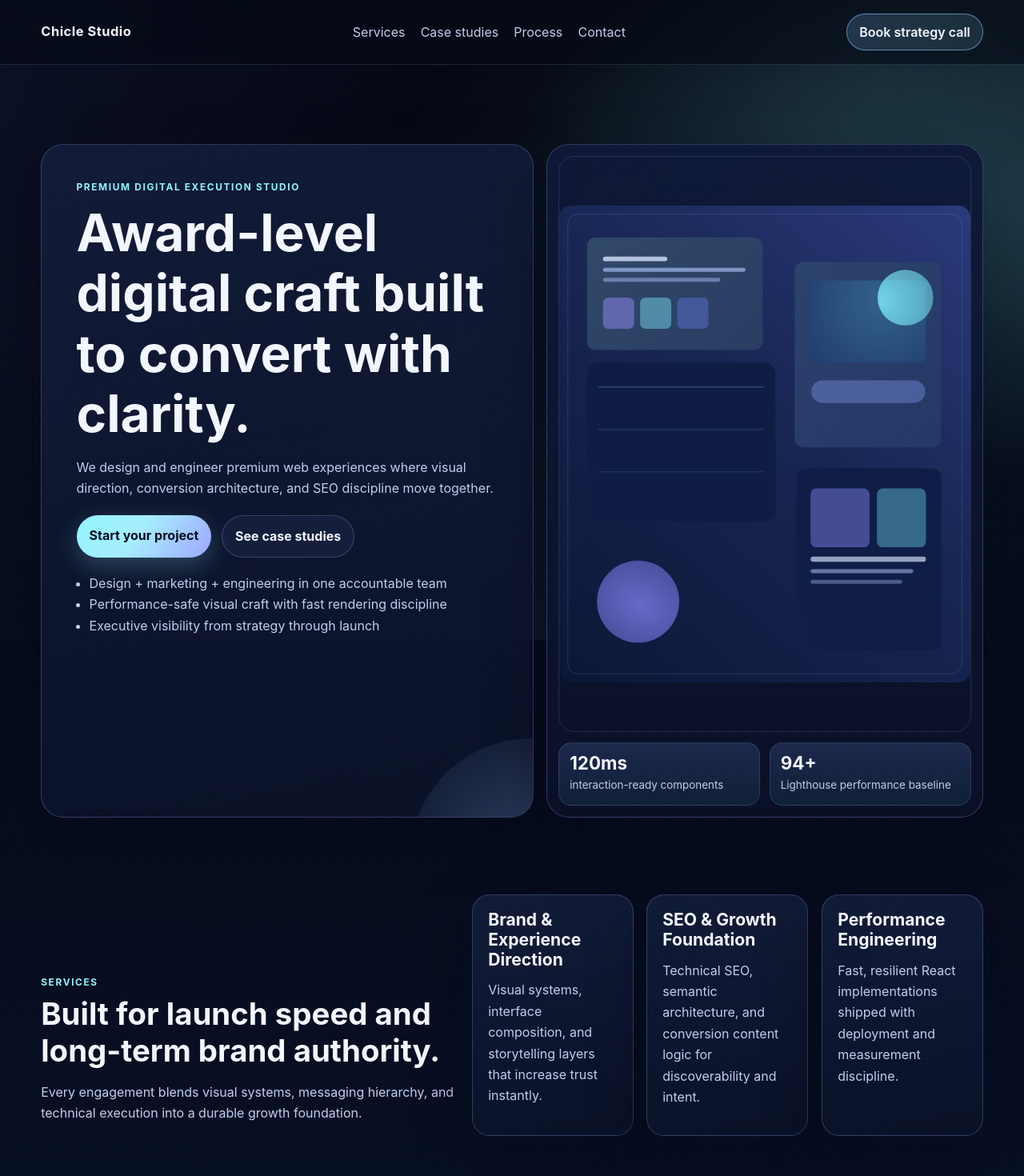
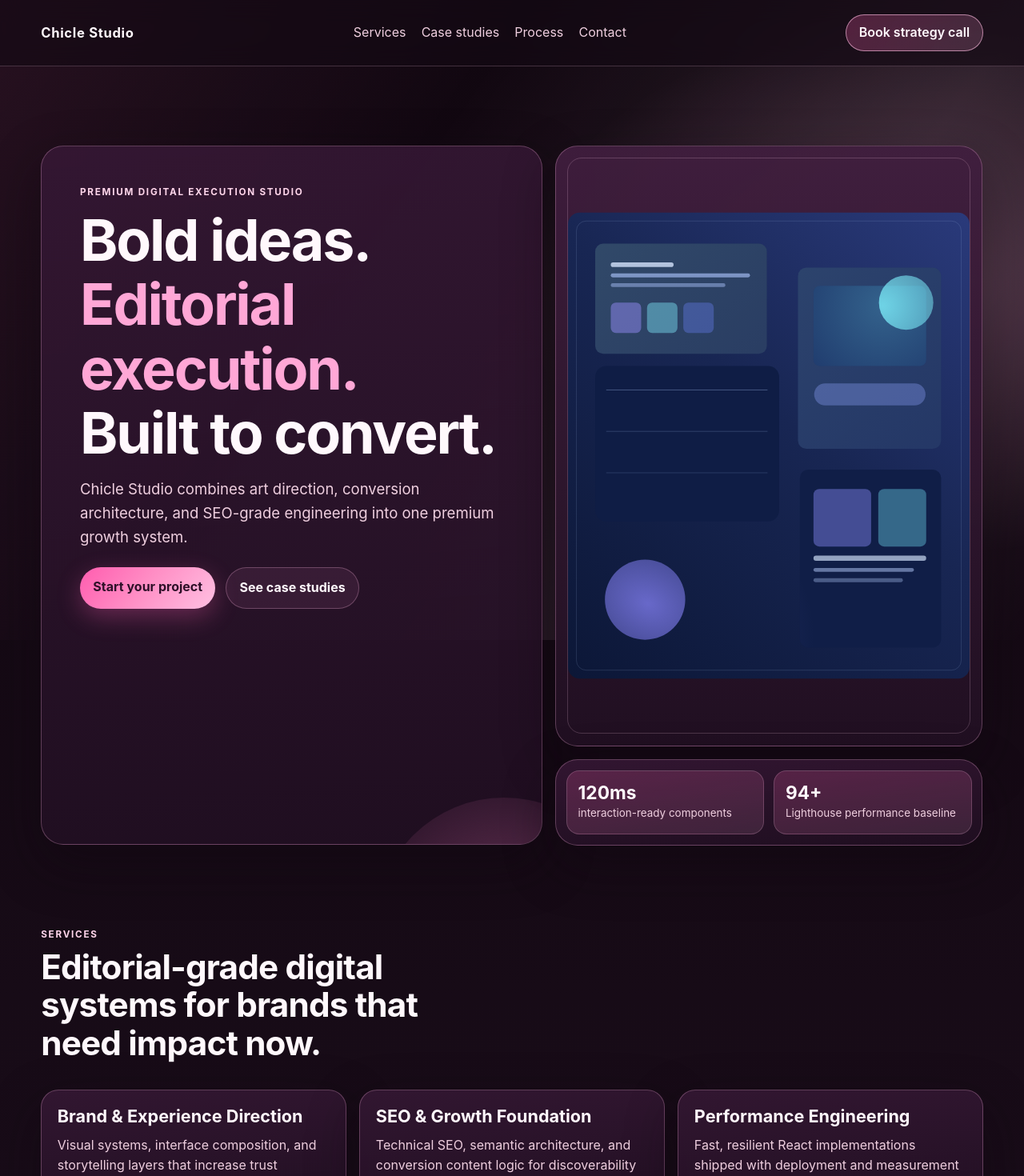
Before and after one commit to agencia-creativa/website, a React (Vite) app: page / in a window 1280 px wide. Shown: the top 1470 px of the page at 80% size. Built offline with nearby package versions, Linux system fonts and the light colour scheme.

Commit message:
feat: shift homepage to bold editorial chicle-pink direction

```diff
--- a/src/main.tsx
+++ b/src/main.tsx
@@ -83,13 +83,17 @@ function App() {
 
       <main id="main-content">
         <section className="hero" id="top" aria-labelledby="hero-title">
-          <div className="container hero-grid">
+          <div className="container hero-layout">
             <div className="hero-copy-shell" data-reveal>
               <p className="eyebrow">Premium digital execution studio</p>
-              <h1 id="hero-title">Award-level digital craft built to convert with clarity.</h1>
+              <h1 id="hero-title">
+                <span className="display-line">Bold ideas.</span>
+                <span className="display-line">Editorial execution.</span>
+                <span className="display-line">Built to convert.</span>
+              </h1>
               <p className="hero-copy">
-                We design and engineer premium web experiences where visual direction, conversion architecture, and SEO
-                discipline move together.
+                Chicle Studio combines art direction, conversion architecture, and SEO-grade engineering into one premium growth
+                system.
               </p>
               <div className="hero-actions">
                 <a className="btn btn-primary" href="mailto:hola@chiclestudio.com?subject=Start%20a%20project">
@@ -99,11 +103,6 @@ function App() {
                   See case studies
                 </a>
               </div>
-              <ul className="trust-points" aria-label="Trust signals">
-                <li>Design + marketing + engineering in one accountable team</li>
-                <li>Performance-safe visual craft with fast rendering discipline</li>
-                <li>Executive visibility from strategy through launch</li>
-              </ul>
             </div>
 
             <aside className="hero-visual" aria-label="Studio highlights" data-reveal>
@@ -115,7 +114,9 @@ function App() {
                 decoding="async"
                 alt="Abstract editorial collage representing premium digital direction"
               />
-              <div className="hero-kpis">
+            </aside>
+
+            <div className="hero-kpis" aria-label="Performance highlights" data-reveal>
               <article>
                 <strong>120ms</strong>
                 <span>interaction-ready components</span>
@@ -125,26 +126,21 @@ function App() {
                 <span>Lighthouse performance baseline</span>
               </article>
             </div>
-            </aside>
           </div>
         </section>
 
         <section className="section section-services" id="services" aria-labelledby="services-title">
-          <div className="container editorial-grid">
-            <div data-reveal>
+          <div className="container services-layout">
+            <div className="section-lead" data-reveal>
               <p className="eyebrow">Services</p>
-              <h2 id="services-title">Built for launch speed and long-term brand authority.</h2>
-              <p>
-                Every engagement blends visual systems, messaging hierarchy, and technical execution into a durable
-                growth foundation.
-              </p>
+              <h2 id="services-title">Editorial-grade digital systems for brands that need impact now.</h2>
             </div>
             <div className="service-grid">
               <article className="surface-card" data-reveal>
                 <h3>Brand & Experience Direction</h3>
                 <p>Visual systems, interface composition, and storytelling layers that increase trust instantly.</p>
               </article>
-              <article className="surface-card" data-reveal>
+              <article className="surface-card offset-card" data-reveal>
                 <h3>SEO & Growth Foundation</h3>
                 <p>Technical SEO, semantic architecture, and conversion content logic for discoverability and intent.</p>
               </article>
@@ -161,7 +157,7 @@ function App() {
             <div className="section-head" data-reveal>
               <div>
                 <p className="eyebrow">Selected work</p>
-                <h2 id="work-title">Case studies with richer narrative and visual context.</h2>
+                <h2 id="work-title">Case studies with measurable growth impact and premium execution craft.</h2>
               </div>
               <a className="text-link" href="mailto:hola@chiclestudio.com?subject=Request%20full%20case%20study">
                 Request full case-study deck
@@ -213,12 +209,12 @@ function App() {
         </section>
 
         <section className="section" id="process" aria-labelledby="process-title">
-          <div className="container">
+          <div className="container process-shell">
             <p className="eyebrow" data-reveal>
               Execution model
             </p>
             <h2 id="process-title" data-reveal>
-              A disciplined cadence with craft-level detail at every stage.
+              Creative ambition, engineered with precision.
             </h2>
             <ol className="process-grid">
               <li data-reveal>
@@ -247,8 +243,8 @@ function App() {
               <p className="eyebrow">Ready to scale?</p>
               <h2 id="contact-title">Let’s launch your next high-impact digital experience.</h2>
               <p>
-                Share your goals and timelines. We’ll reply with a focused proposal covering scope, milestones, and
-                expected business outcomes.
+                Share your goals and timelines. We’ll reply with a focused proposal covering scope, milestones, and expected
+                business outcomes.
               </p>
             </div>
             <div className="contact-actions">
--- a/src/styles.css
+++ b/src/styles.css
@@ -1,19 +1,23 @@
 :root {
-  --bg: #050813;
-  --bg-soft: #0a1127;
-  --surface: rgba(14, 22, 45, 0.78);
-  --surface-strong: rgba(17, 27, 56, 0.95);
-  --line: rgba(164, 191, 255, 0.24);
-  --line-soft: rgba(164, 191, 255, 0.16);
-  --text: #f2f6ff;
-  --muted: #c0ceed;
-  --primary: #93f4ff;
-  --primary-2: #8197ff;
-  --accent: #9e8dff;
+  --bg: #110710;
+  --bg-soft: #1a0d1a;
+  --surface: rgba(39, 18, 40, 0.74);
+  --surface-strong: rgba(52, 24, 53, 0.92);
+  --line: rgba(255, 182, 224, 0.28);
+  --line-soft: rgba(255, 202, 232, 0.2);
+  --text: #fff8fc;
+  --muted: #efcfdf;
+  --primary: #ff5caf;
+  --primary-strong: #ff3f9a;
+  --accent: #ffa7d6;
+  --accent-soft: #ffd6eb;
+  --neutral-900: #1a1118;
+  --neutral-800: #2a1626;
+  --neutral-700: #3b1f35;
   --radius-xl: 28px;
   --radius-lg: 22px;
   --radius-md: 16px;
-  --shadow: 0 24px 70px rgba(3, 8, 22, 0.42);
+  --shadow: 0 24px 64px rgba(16, 6, 16, 0.45);
   --ease-smooth: 460ms cubic-bezier(0.22, 1, 0.36, 1);
 }
 
@@ -29,11 +33,11 @@ body {
   margin: 0;
   font-family: Inter, ui-sans-serif, system-ui, -apple-system, Segoe UI, Roboto, Helvetica, Arial, sans-serif;
   color: var(--text);
-  line-height: 1.65;
+  line-height: 1.6;
   background:
-    radial-gradient(1200px 640px at 8% -16%, rgba(145, 170, 255, 0.27), transparent 62%),
-    radial-gradient(940px 560px at 94% 6%, rgba(111, 243, 255, 0.2), transparent 62%),
-    linear-gradient(180deg, #050813 0%, #081025 38%, #0a1531 100%);
+    radial-gradient(900px 560px at 12% -10%, rgba(255, 95, 175, 0.32), transparent 64%),
+    radial-gradient(880px 560px at 92% 8%, rgba(255, 175, 218, 0.22), transparent 60%),
+    linear-gradient(180deg, #110710 0%, #1a0d1a 42%, #1f1021 100%);
 }
 
 body::before {
@@ -41,7 +45,7 @@ body::before {
   position: fixed;
   inset: 0;
   pointer-events: none;
-  background: linear-gradient(120deg, rgba(84, 105, 255, 0.08), transparent 34%, rgba(146, 243, 255, 0.06) 66%, transparent);
+  background: linear-gradient(125deg, rgba(255, 107, 186, 0.09), transparent 36%, rgba(255, 214, 235, 0.1) 70%, transparent);
   mix-blend-mode: screen;
   z-index: -1;
 }
@@ -67,7 +71,7 @@ img {
 }
 
 .container {
-  width: min(1180px, 92vw);
+  width: min(1200px, 92vw);
   margin: 0 auto;
 }
 
@@ -75,13 +79,13 @@ img {
   position: sticky;
   top: 0;
   z-index: 20;
-  background: rgba(6, 10, 22, 0.62);
+  background: rgba(21, 10, 20, 0.66);
   border-bottom: 1px solid var(--line-soft);
   backdrop-filter: blur(14px);
 }
 
 .nav-shell {
-  min-height: 80px;
+  min-height: 82px;
   display: flex;
   align-items: center;
   justify-content: space-between;
@@ -91,9 +95,9 @@ img {
 .brand {
   color: var(--text);
   text-decoration: none;
-  font-size: 1.03rem;
+  font-size: 1.04rem;
   font-weight: 700;
-  letter-spacing: 0.03em;
+  letter-spacing: 0.04em;
 }
 
 .main-nav {
@@ -116,35 +120,37 @@ img {
 }
 
 .nav-cta {
-  border: 1px solid rgba(137, 196, 255, 0.58);
+  border: 1px solid rgba(255, 190, 226, 0.62);
   color: var(--text);
   text-decoration: none;
   font-weight: 600;
-  padding: 0.56rem 0.94rem;
+  padding: 0.58rem 0.98rem;
   border-radius: 999px;
   white-space: nowrap;
-  background: linear-gradient(120deg, rgba(137, 196, 255, 0.2), rgba(139, 238, 255, 0.12));
+  background: linear-gradient(125deg, rgba(255, 93, 175, 0.26), rgba(255, 173, 219, 0.18));
   transition: transform 180ms ease, border-color 180ms ease;
 }
 
 .nav-cta:hover {
   transform: translateY(-1px);
-  border-color: rgba(180, 234, 255, 0.9);
+  border-color: rgba(255, 220, 240, 0.95);
 }
 
 .hero {
-  padding: clamp(3.2rem, 8vw, 6.2rem) 0 2rem;
+  padding: clamp(3rem, 8vw, 6.2rem) 0 1rem;
 }
 
-.hero-grid {
+.hero-layout {
   display: grid;
+  grid-template-columns: 1.08fr 0.92fr;
+  grid-template-rows: auto auto;
   gap: 1rem;
-  grid-template-columns: 1.06fr 0.94fr;
   align-items: stretch;
 }
 
 .hero-copy-shell,
 .hero-visual,
+.hero-kpis,
 .surface-card,
 .case-card,
 .process-grid li,
@@ -152,55 +158,61 @@ img {
   border: 1px solid var(--line);
   border-radius: var(--radius-xl);
   box-shadow: var(--shadow);
-  background: linear-gradient(170deg, rgba(20, 31, 61, 0.84), rgba(11, 18, 40, 0.9));
+  background: linear-gradient(175deg, rgba(54, 24, 53, 0.88), rgba(32, 15, 33, 0.94));
 }
 
 .hero-copy-shell {
+  grid-column: 1;
+  grid-row: 1 / span 2;
   position: relative;
-  padding: clamp(1.5rem, 3.4vw, 2.8rem);
+  padding: clamp(1.7rem, 4vw, 3rem);
   overflow: hidden;
 }
 
 .hero-copy-shell::after {
   content: '';
   position: absolute;
-  inset: auto -24% -24% auto;
-  width: 300px;
-  height: 300px;
+  right: -18%;
+  bottom: -30%;
+  width: 320px;
+  height: 320px;
   border-radius: 50%;
-  background: radial-gradient(circle, rgba(148, 189, 255, 0.28), rgba(148, 189, 255, 0));
+  background: radial-gradient(circle, rgba(255, 126, 196, 0.32), rgba(255, 126, 196, 0));
   pointer-events: none;
 }
 
 .hero-visual {
+  grid-column: 2;
+  grid-row: 1;
   padding: 0.9rem;
-  display: grid;
-  gap: 0.8rem;
-  background: linear-gradient(180deg, rgba(15, 25, 56, 0.96), rgba(10, 17, 39, 0.95));
+  background: linear-gradient(180deg, rgba(64, 30, 62, 0.95), rgba(33, 16, 34, 0.95));
 }
 
 .hero-visual img {
   width: 100%;
-  border-radius: 20px;
+  border-radius: 18px;
   border: 1px solid var(--line-soft);
 }
 
 .hero-kpis {
+  grid-column: 2;
+  grid-row: 2;
   display: grid;
   grid-template-columns: 1fr 1fr;
   gap: 0.75rem;
+  padding: 0.8rem;
 }
 
 .hero-kpis article {
-  padding: 0.8rem;
+  padding: 0.86rem;
   border-radius: var(--radius-md);
   border: 1px solid var(--line-soft);
-  background: linear-gradient(180deg, rgba(128, 154, 255, 0.17), rgba(92, 226, 255, 0.08));
+  background: linear-gradient(170deg, rgba(255, 95, 175, 0.2), rgba(255, 181, 223, 0.12));
 }
 
 .hero-kpis strong {
   display: block;
-  font-size: 1.4rem;
+  font-size: 1.42rem;
   line-height: 1.1;
 }
 
@@ -211,10 +223,10 @@ img {
 
 .eyebrow {
   margin: 0;
-  color: var(--primary);
+  color: var(--accent-soft);
   text-transform: uppercase;
-  letter-spacing: 0.14em;
-  font-size: 0.74rem;
+  letter-spacing: 0.15em;
+  font-size: 0.73rem;
   font-weight: 700;
 }
 
@@ -223,25 +235,35 @@ h2,
 h3,
 h4 {
   color: var(--text);
-  line-height: 1.18;
+  line-height: 1.12;
   margin-top: 0;
 }
 
 h1 {
-  margin: 0.55rem 0 1rem;
-  font-size: clamp(2.15rem, 5vw, 4rem);
-  max-width: 14ch;
+  margin: 0.65rem 0 1rem;
+  font-size: clamp(2.3rem, 5.6vw, 4.8rem);
+  max-width: 11ch;
+  letter-spacing: -0.03em;
+}
+
+.display-line {
+  display: block;
+}
+
+.display-line:nth-child(2) {
+  color: var(--accent);
 }
 
 h2 {
   margin: 0.45rem 0 1rem;
-  font-size: clamp(1.6rem, 3.1vw, 2.4rem);
-  max-width: 21ch;
+  font-size: clamp(1.8rem, 3.3vw, 2.8rem);
+  max-width: 18ch;
+  letter-spacing: -0.02em;
 }
 
 h3 {
   margin-bottom: 0.72rem;
-  font-size: clamp(1.08rem, 1.7vw, 1.32rem);
+  font-size: clamp(1.08rem, 1.7vw, 1.35rem);
 }
 
 h4 {
@@ -249,7 +271,7 @@ h4 {
   font-size: 0.84rem;
   text-transform: uppercase;
   letter-spacing: 0.1em;
-  color: #d8e5ff;
+  color: var(--accent-soft);
 }
 
 p,
@@ -259,12 +281,13 @@ li {
 }
 
 .hero-copy {
-  max-width: 58ch;
+  max-width: 53ch;
+  font-size: clamp(1rem, 1.55vw, 1.16rem);
 }
 
 .hero-actions,
 .contact-actions {
-  margin-top: 1.3rem;
+  margin-top: 1.4rem;
   display: flex;
   flex-wrap: wrap;
   gap: 0.8rem;
@@ -274,7 +297,7 @@ li {
   border-radius: 999px;
   text-decoration: none;
   font-weight: 700;
-  padding: 0.74rem 1rem;
+  padding: 0.76rem 1.02rem;
   transition: transform 180ms ease, box-shadow 180ms ease, border-color 180ms ease;
 }
 
@@ -283,39 +306,40 @@ li {
 }
 
 .btn-primary {
-  color: #071022;
-  background: linear-gradient(125deg, var(--primary), #a6eeff 44%, #9ea6ff);
-  box-shadow: 0 10px 30px rgba(139, 236, 255, 0.24);
+  color: #2e1028;
+  background: linear-gradient(130deg, var(--primary), #ff8fc5 48%, #ffc0e2);
+  box-shadow: 0 10px 30px rgba(255, 96, 178, 0.3);
 }
 
 .btn-primary:hover {
-  box-shadow: 0 18px 34px rgba(139, 236, 255, 0.33);
+  box-shadow: 0 18px 34px rgba(255, 96, 178, 0.4);
 }
 
 .btn-ghost {
   border: 1px solid var(--line);
   color: var(--text);
-  background: rgba(119, 146, 220, 0.08);
+  background: rgba(255, 151, 208, 0.08);
 }
 
 .btn-ghost:hover {
-  border-color: rgba(167, 210, 255, 0.8);
-}
-
-.trust-points {
-  margin: 1.2rem 0 0;
-  padding-left: 1rem;
+  border-color: rgba(255, 214, 235, 0.86);
 }
 
 .section {
-  padding: clamp(2rem, 6vw, 4rem) 0 0.7rem;
+  padding: clamp(2.6rem, 6.2vw, 5rem) 0 0.8rem;
 }
 
-.editorial-grid {
+.section-services {
+  padding-top: clamp(2.8rem, 7vw, 5.4rem);
+}
+
+.services-layout {
   display: grid;
-  gap: 1rem;
-  grid-template-columns: 0.9fr 1.1fr;
-  align-items: end;
+  gap: 1.2rem;
+}
+
+.section-lead {
+  max-width: 72ch;
 }
 
 .service-grid,
@@ -330,8 +354,12 @@ li {
 
 .surface-card,
 .process-grid li {
-  padding: 1.2rem;
+  padding: 1.24rem;
   border-radius: var(--radius-lg);
+}
+
+.offset-card {
+  transform: translateY(18px);
 }
 
 .surface-card {
@@ -340,8 +368,8 @@ li {
 
 .surface-card:hover {
   transform: translateY(-6px);
-  border-color: rgba(168, 221, 255, 0.72);
-  background: linear-gradient(165deg, rgba(28, 43, 83, 0.9), rgba(12, 20, 45, 0.92));
+  border-color: rgba(255, 214, 236, 0.8);
+  background: linear-gradient(170deg, rgba(70, 32, 67, 0.9), rgba(35, 17, 36, 0.94));
 }
 
 .section-head {
@@ -352,21 +380,21 @@ li {
 }
 
 .case-grid {
-  margin-top: 0.9rem;
+  margin-top: 1rem;
   grid-template-columns: 1fr;
 }
 
 .case-card {
   display: grid;
-  grid-template-columns: minmax(220px, 36%) minmax(0, 1fr);
+  grid-template-columns: minmax(220px, 38%) minmax(0, 1fr);
   gap: 1rem;
-  padding: 0.9rem;
+  padding: 0.95rem;
   border-radius: var(--radius-lg);
   transition: transform var(--ease-smooth), border-color var(--ease-smooth);
 }
 
 .case-card:nth-child(2n) {
-  grid-template-columns: minmax(0, 1fr) minmax(220px, 36%);
+  grid-template-columns: minmax(0, 1fr) minmax(220px, 38%);
 }
 
 .case-card:nth-child(2n) .case-visual-wrap {
@@ -375,7 +403,7 @@ li {
 
 .case-card:hover {
   transform: translateY(-4px);
-  border-color: rgba(173, 219, 255, 0.7);
+  border-color: rgba(255, 214, 235, 0.8);
 }
 
 .case-visual-wrap {
@@ -399,7 +427,7 @@ li {
 }
 
 .case-content {
-  padding: 0.6rem;
+  padding: 0.62rem;
 }
 
 .case-meta {
@@ -408,7 +436,7 @@ li {
   justify-content: space-between;
   gap: 0.5rem;
   font-size: 0.78rem;
-  color: #dce8ff;
+  color: var(--accent-soft);
   text-transform: uppercase;
   letter-spacing: 0.08em;
 }
@@ -421,13 +449,13 @@ li {
 }
 
 .case-stat strong {
-  font-size: 1.55rem;
-  color: #d7f8ff;
+  font-size: 1.6rem;
+  color: #ffe8f4;
 }
 
 .case-stat span {
   font-size: 0.86rem;
-  color: #b9c9ed;
+  color: #f0cade;
 }
 
 .chip-list {
@@ -443,7 +471,11 @@ li {
   border-radius: 999px;
   padding: 0.24rem 0.62rem;
   font-size: 0.82rem;
-  color: #d8e5ff;
+  color: #ffe0ef;
+}
+
+.process-shell h2 {
+  margin-bottom: 1.3rem;
 }
 
 .process-grid {
@@ -460,12 +492,12 @@ li {
 }
 
 .contact-shell {
-  padding: clamp(1.3rem, 2.8vw, 2rem);
+  padding: clamp(1.35rem, 2.9vw, 2.2rem);
   display: grid;
   gap: 1rem;
   grid-template-columns: 1fr auto;
   align-items: center;
-  background: linear-gradient(130deg, rgba(26, 41, 82, 0.95), rgba(16, 25, 53, 0.92));
+  background: linear-gradient(135deg, rgba(76, 35, 73, 0.93), rgba(38, 18, 38, 0.94));
 }
 
 .site-footer {
@@ -487,11 +519,16 @@ li {
 
 .hero-copy-shell,
 .hero-visual,
+.hero-kpis,
 .surface-card,
 .case-card,
 .process-grid li,
 .contact-shell {
   animation: rise-in 780ms cubic-bezier(0.22, 1, 0.36, 1) both;
+}
+
+.hero-kpis {
+  animation-delay: 120ms;
 }
 
 .service-grid .surface-card:nth-child(2),
@@ -526,8 +563,18 @@ li {
     display: none;
   }
 
-  .hero-grid,
-  .editorial-grid,
+  .hero-layout {
+    grid-template-columns: 1fr;
+    grid-template-rows: auto;
+  }
+
+  .hero-copy-shell,
+  .hero-visual,
+  .hero-kpis {
+    grid-column: auto;
+    grid-row: auto;
+  }
+
   .service-grid,
   .process-grid,
   .contact-shell,
@@ -538,6 +585,10 @@ li {
 
   .case-card:nth-child(2n) .case-visual-wrap {
     order: 0;
+  }
+
+  .offset-card {
+    transform: none;
   }
 
   .section-head {
```
Lines whose indentation alone changed are shown as unchanged.
